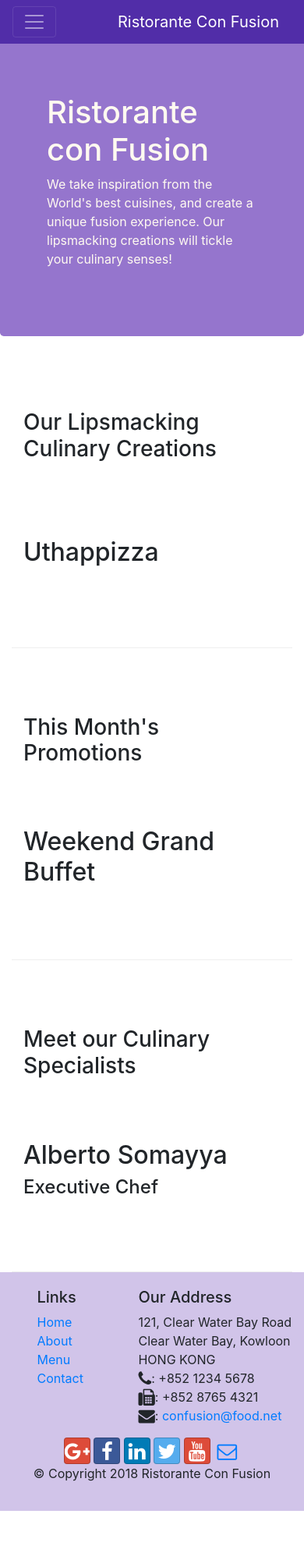
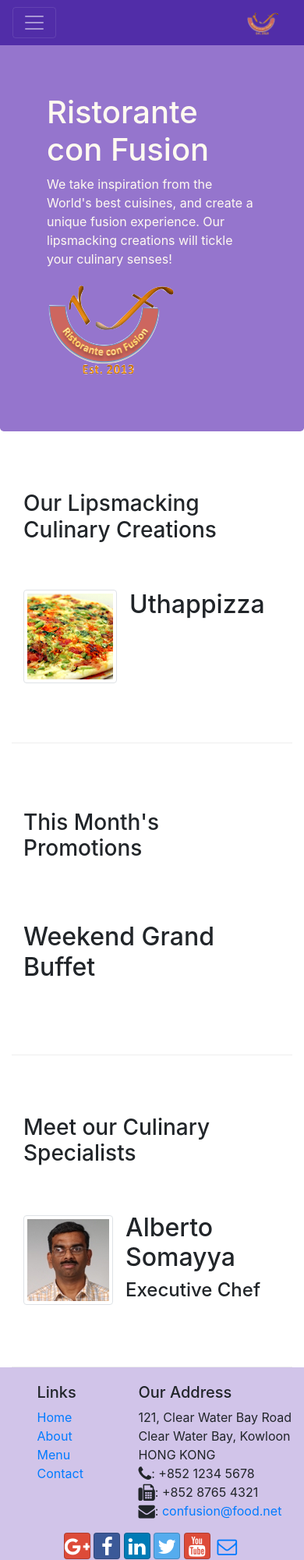
Before and after one commit to Brayanne/confusion, a website: page index.html in a window 390 px wide. Shown: the top 2000 px of the page at 78% size. Before the commit the page ends 1937 px from the top, so only its background shows below. Drawn offline with nearby package versions, Linux system fonts and the light colour scheme.

Commit message:
Images and media

```diff
--- a/index.html
+++ b/index.html
@@ -22,7 +22,7 @@
             <button class="navbar-toggler" type="button" data-toggle="collapse" data-target="#Navbar">
                 <span class="navbar-toggler-icon"></span>
             </button>
-            <a class="navbar-brand" href="#">Ristorante Con Fusion</a>
+            <a class="navbar-brand" href="#"><img src="img/logo.png" height="30" width="41"></a>
             <div class="collapse navbar-collapse" id="Navbar">
                 <ul class="navbar-nav mr-auto">
                     <li class="nav-item active"><a class="nav-link" href="#"><span class="fa fa-home fa-lg"></span> Home</a></li>
@@ -41,7 +41,8 @@
                     <h1>Ristorante con Fusion</h1>
                     <p>We take inspiration from the World's best cuisines, and create a unique fusion experience. Our lipsmacking creations will tickle your culinary senses!</p>
                 </div>
-                <div class="col-12 col-sm">
+                <div class="col-12 col-sm align-self-center">
+                    <img src="img/logo.png" class="img-fluid">
                 </div>
             </div>
         </div>
@@ -53,8 +54,13 @@
                 <h3>Our Lipsmacking Culinary Creations</h3>
             </div>
             <div class="col col-sm order-sm-first col-md">
-                <h2>Uthappizza</h2>
-                <p class="d-none d-sm-block">A unique combination of Indian Uthappam (pancake) and Italian pizza, topped with Cerignola olives, ripe vine cherry tomatoes, Vidalia onion, Guntur chillies and Buffalo Paneer.</p>
+                <div class="media">
+                    <img class="d-flex mr-3 img-thumbnail align-self-center" src="img/uthappizza.png" alt="uthappizza">
+                    <div class="media-body">
+                        <h2 class="mt-0">Uthappizza</h2>
+                        <p class="d-none d-sm-block">A unique combination of Indian Uthappam (pancake) and Italian pizza, topped with Cerignola olives, ripe vine cherry tomatoes, Vidalia onion, Guntur chillies and Buffalo Paneer.</p>
+                    </div>
+                </div>
             </div>
         </div>
 
@@ -74,9 +80,19 @@
                 <h3>Meet our Culinary Specialists</h3>
             </div>
             <div class="col col-sm order-sm-first col-md">
-                <h2>Alberto Somayya</h2>
-                <h4>Executive Chef</h4>
-                <p class="d-none d-sm-block">Award winning three-star Michelin chef with wide International experience having worked closely with whos-who in the culinary world, he specializes in creating mouthwatering Indo-Italian fusion experiences. </p>
+                <div class="media">
+                    <img class="d-flex mr-3 img-thumbnail align-self-center"
+                            src="img/alberto.png" alt="Alberto Somayya">
+                    <div class="media-body">
+                        <h2 class="mt-0">Alberto Somayya</h2>
+                        <h4>Executive Chef</h4>
+                        <p class="d-none d-sm-block">Award winning three-star Michelin chef with wide
+                            International experience having worked closely with
+                            whos-who in the culinary world, he specializes in
+                            creating mouthwatering Indo-Italian fusion experiences.
+                            </p>
+                    </div>
+                </div>
             </div>
         </div>
     </div>
```
Also changed, not shown: aboutus.html (+3 -2 lines), contactus.html (+3 -2 lines), img/alberto.png (added), img/buffet.png (added), img/logo.png (added), img/uthappizza.png (added).
